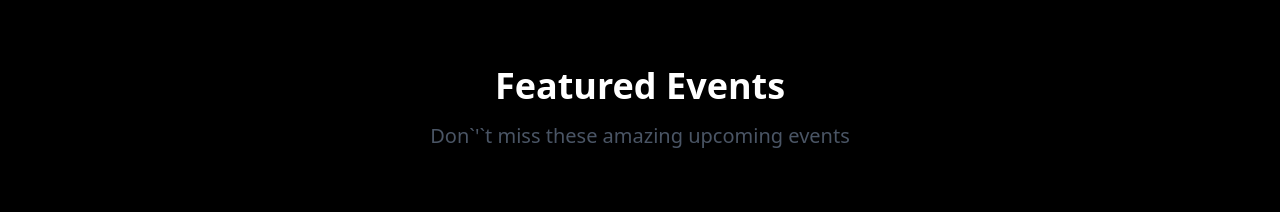
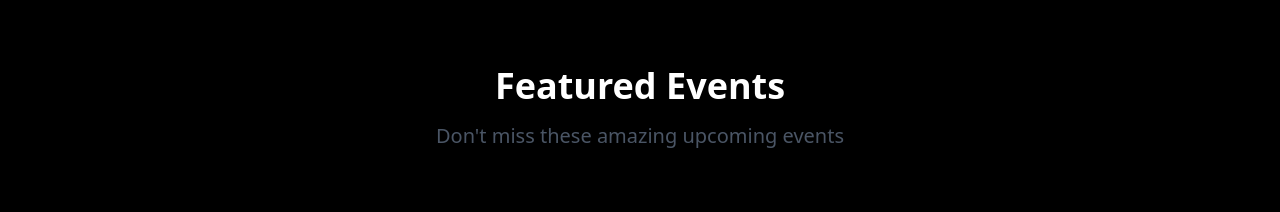
Before and after one commit to rawatanuj07/Koders, a Next.js app: page / in a window 1280 px wide. Shown: the part 1560-1772 px from the top of the page. Built offline with nearby package versions, Linux system fonts and the light colour scheme; no server answers.

Commit message:
apos-vercel-issue

```diff
--- a/src/app/(auth)/login/page.tsx
+++ b/src/app/(auth)/login/page.tsx
@@ -182,7 +182,7 @@ export default function LoginPage() {
               </div>
               <div className="relative flex justify-center text-sm">
                 <span className="px-4 bg-white text-black">
-                  Don`&apos;`t have an account?
+                  Don&apos;t have an account?
                 </span>
               </div>
             </motion.div>
--- a/src/components/HomePageClient.tsx
+++ b/src/components/HomePageClient.tsx
@@ -246,7 +246,7 @@ export default function HomePageClient({ user }: HomePageClientProps) {
           >
             <h2 className="text-4xl font-bold mb-4">Featured Events</h2>
             <p className="text-xl text-gray-600">
-              Don`&apos;`t miss these amazing upcoming events
+              Don&apos;t miss these amazing upcoming events
             </p>
           </motion.div>
 
```
